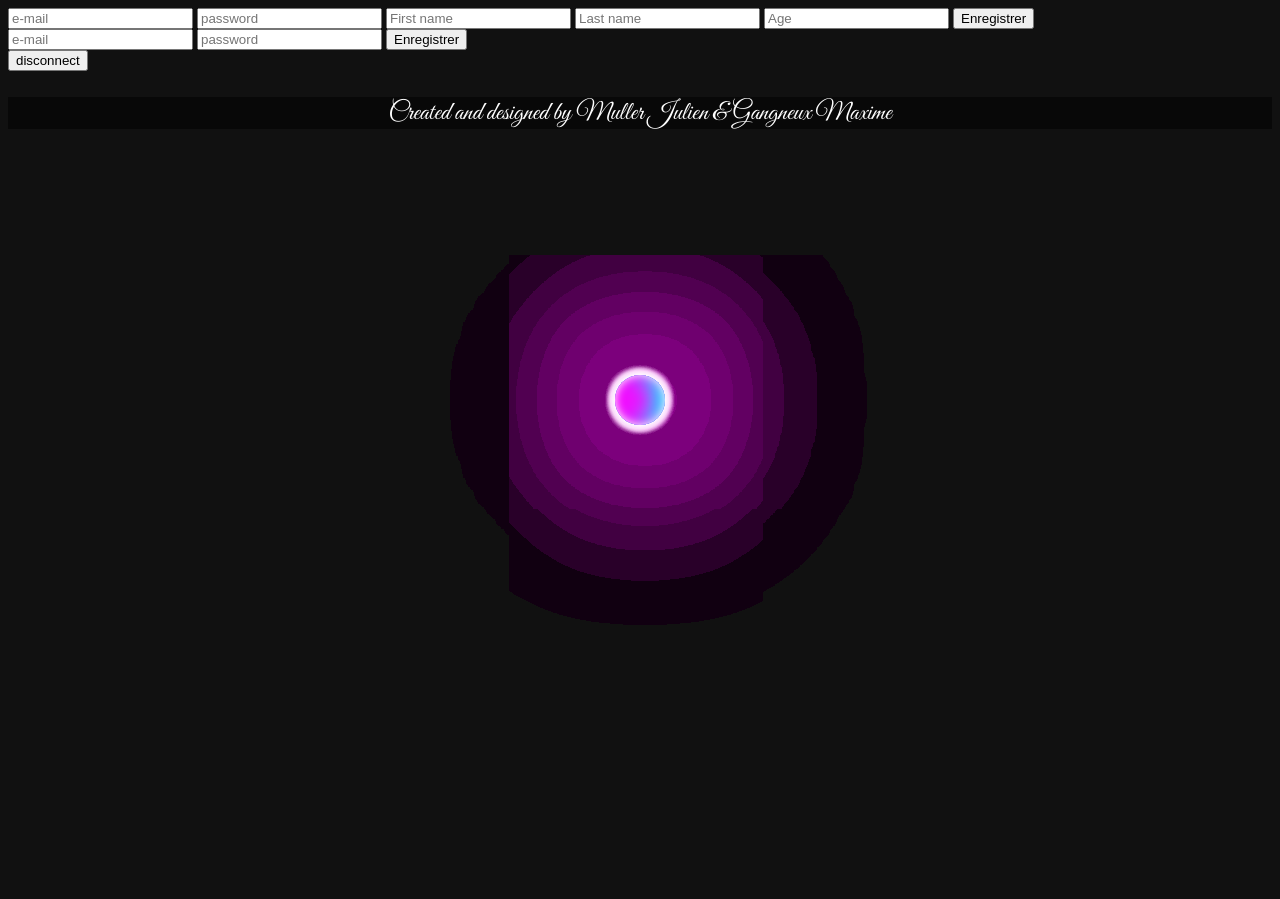
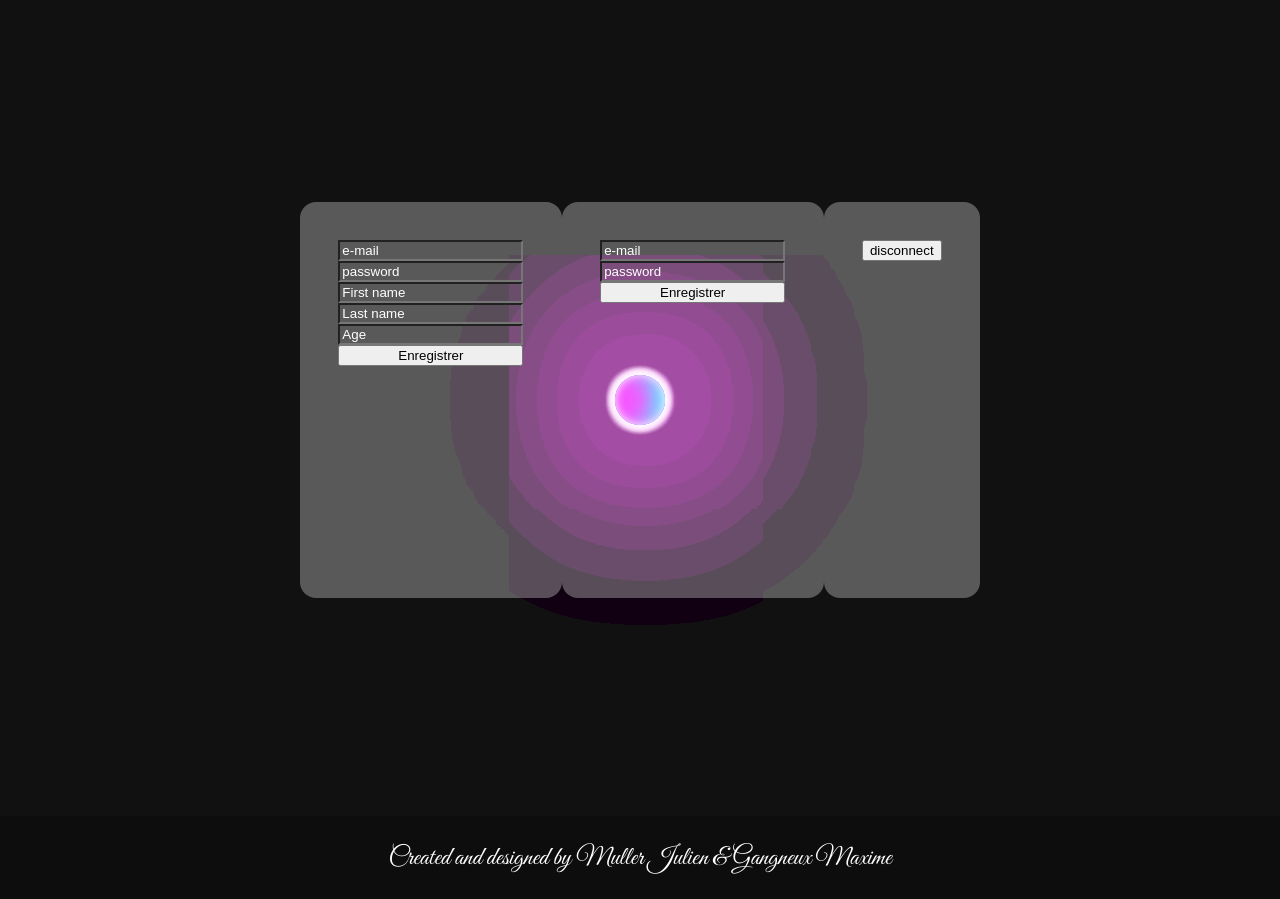
Before and after one commit to Maxime-Gangneux/Nighty-Party, a PHP site: page / in a window 1280 px wide. Before the commit the page ends 625 px from the top, so only its background shows below. Run offline with PHP 8.4, Linux system fonts and the light colour scheme.

Commit message:
julien tg

```diff
--- a/main/login/css.css
+++ b/main/login/css.css
@@ -1,6 +1,9 @@
 @import url('https://fonts.googleapis.com/css2?family=Great+Vibes&display=swap');
 
 body {
+    display: flex;
+    flex-direction: column;
+    margin: auto;
     background-color: #111111;
     overflow-y: scroll;
     overflow-x: hidden;
@@ -8,9 +11,9 @@ body {
 body::-webkit-scrollbar {
     display: none;
 }
-footer {
+footer{
     position: relative;
-    background-color: rgba(0, 0, 0, 0.5);
+    background-color: rgba(11, 11, 11, 0.5);
     width: 100%;
     margin-top: 2vh;
     height: 5%;
@@ -37,3 +40,28 @@ footer {
                 5px 0 200px #f0f;
     z-index: -999;
 }
+.formulaire_container{
+    position: relative;
+    display: flex;
+    align-items: center;
+    justify-content: center;
+    flex-direction: row;
+    height: 100vh;
+    width: 100vw;
+}
+form{
+    position: relative;
+    display: flex;
+    flex-direction: column;
+    height: 40vh;
+    padding: 3%;
+    background-color: rgba(255, 255, 255, 0.3);
+    border-radius: 1em;
+}
+input{
+    background-color: transparent;
+    color: white;
+}
+input::placeholder{
+    color:white;
+}
--- a/main/login/index.php
+++ b/main/login/index.php
@@ -32,7 +32,7 @@
     <div class="spherelumineuse" id ="spherelumineuse"></div>
     <div class="spherelumineuse" id ="spherelumineuse"></div>
     <div class="spherelumineuse" id ="spherelumineuse"></div>
-    <div>
+    <div class = "formulaire_container">
         <form method='POST' action='../../BDD/insert_compte.php'>
             <input type='text' name='indentifiant_compte' placeholder='e-mail'>
             <input type='password' name='mot_de_passe_compte' placeholder='password'>
```
